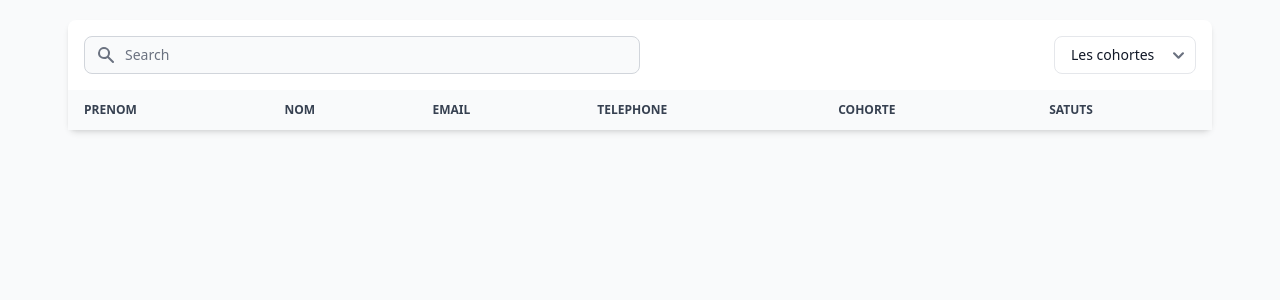
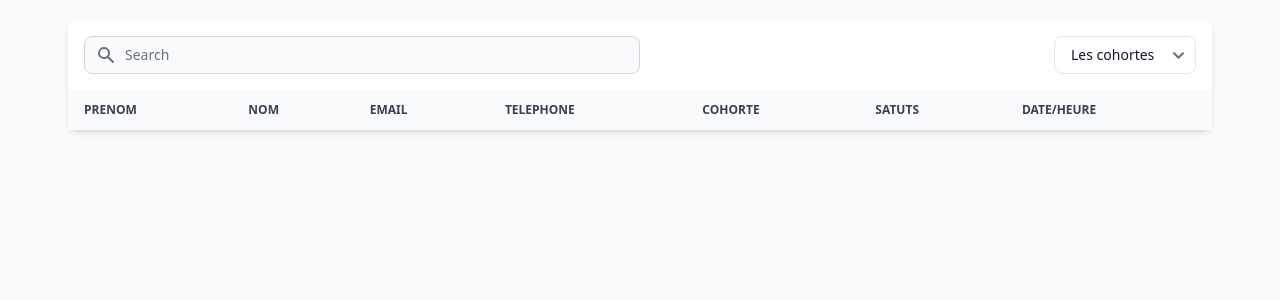
Before and after one commit to Demba-Diakhate/presence-manager, a PHP site: page /app/views/historyAttendance.php in a window 1280 px wide. Shown: the part 64-364 px from the top of the page. Run offline with PHP 8.4, Linux system fonts and the light colour scheme; data that the repository does not hold is empty.

Commit message:
Attendance history v1 add date

```diff
--- a/app/models/historyAttendance.php
+++ b/app/models/historyAttendance.php
@@ -2,7 +2,7 @@
     include_once "db.php";
     function historyAttendance(){
         $pdo = connect();
-        $sqlQuery = 'SELECT apprenants.prenom, apprenants.nom, apprenants.email, apprenants.telephone, apprenants.cohorte, presences.statuts
+        $sqlQuery = 'SELECT apprenants.prenom, apprenants.nom, apprenants.email, apprenants.telephone, apprenants.cohorte, presences.statuts, presences.date_presence
              FROM presences
              JOIN apprenants ON presences.id_apprenant = apprenants.id
              ';
--- a/app/models/postHistoryAttendance.php
+++ b/app/models/postHistoryAttendance.php
@@ -1,6 +1,6 @@
 <?php
 
-function postHistoryAttendance($id_apprenant, $statuts){
+function postHistoryAttendance($id_apprenant, $statuts, $date_presence){
     try {
         $pdo = new PDO('mysql:host=127.0.0.1;dbname=app_gestion_presence', 'root', '');
         $pdo->setAttribute(PDO::ATTR_ERRMODE, PDO::ERRMODE_EXCEPTION);
@@ -8,13 +8,14 @@ function postHistoryAttendance($id_apprenant, $statuts){
         die('Connection failed: ' . $e->getMessage());
     }
 
-    $sqlQuery = 'INSERT INTO presences(id_apprenant, statuts) VALUES (:id_apprenant, :statuts)';
+    $sqlQuery = 'INSERT INTO presences(id_apprenant, statuts, date_presence) VALUES (:id_apprenant, :statuts, :date_presence)';
     $insertRecipe = $pdo->prepare($sqlQuery);
 
     try {
         $insertRecipe->execute([
             ':id_apprenant' => $id_apprenant,
             ':statuts' => $statuts,
+            ':date_presence' => $date_presence
         ]);
 
         echo "L'utilisateur a été ajouté avec succès !";
--- a/app/views/historyAttendance.php
+++ b/app/views/historyAttendance.php
@@ -68,6 +68,7 @@ $apprenants = historyAttendanceController();
                                 <th scope="col" class="px-4 py-3">Telephone</th>
                                 <th scope="col" class="px-4 py-3">Cohorte</th>
                                 <th scope="col" class="px-4 py-3">Satuts</th>
+                                <th scope="col" class="px-4 py-3">Date/Heure</th>
                             </tr>
                         </thead>
                         <tbody>
@@ -79,6 +80,7 @@ $apprenants = historyAttendanceController();
                                     <td class="px-4 py-3"><?php echo $apprenant['telephone']; ?></td>
                                     <td class="px-4 py-3"><?php echo $apprenant['cohorte']; ?></td>
                                     <td class="px-4 py-3"><?php echo $apprenant['statuts']; ?></td>
+                                    <td class="px-4 py-3"><?php echo $apprenant['date_presence']; ?></td>
                                 </tr>
                             <?php endforeach ?>
                         </tbody>
--- a/app/views/showStudents.php
+++ b/app/views/showStudents.php
@@ -14,8 +14,9 @@ if(isset($_POST['submit'])){
 
     $id_apprenant = $_POST['id_apprenant'];
     $statuts = $_POST['statuts'];
+    $date_presence = date('Y-m-d H:i:s');
 
-    postHistoryAttendance($id_apprenant, $statuts);
+    postHistoryAttendance($id_apprenant, $statuts, $date_presence);
     header("Location: showStudents.php");
 }
 ?>
```
